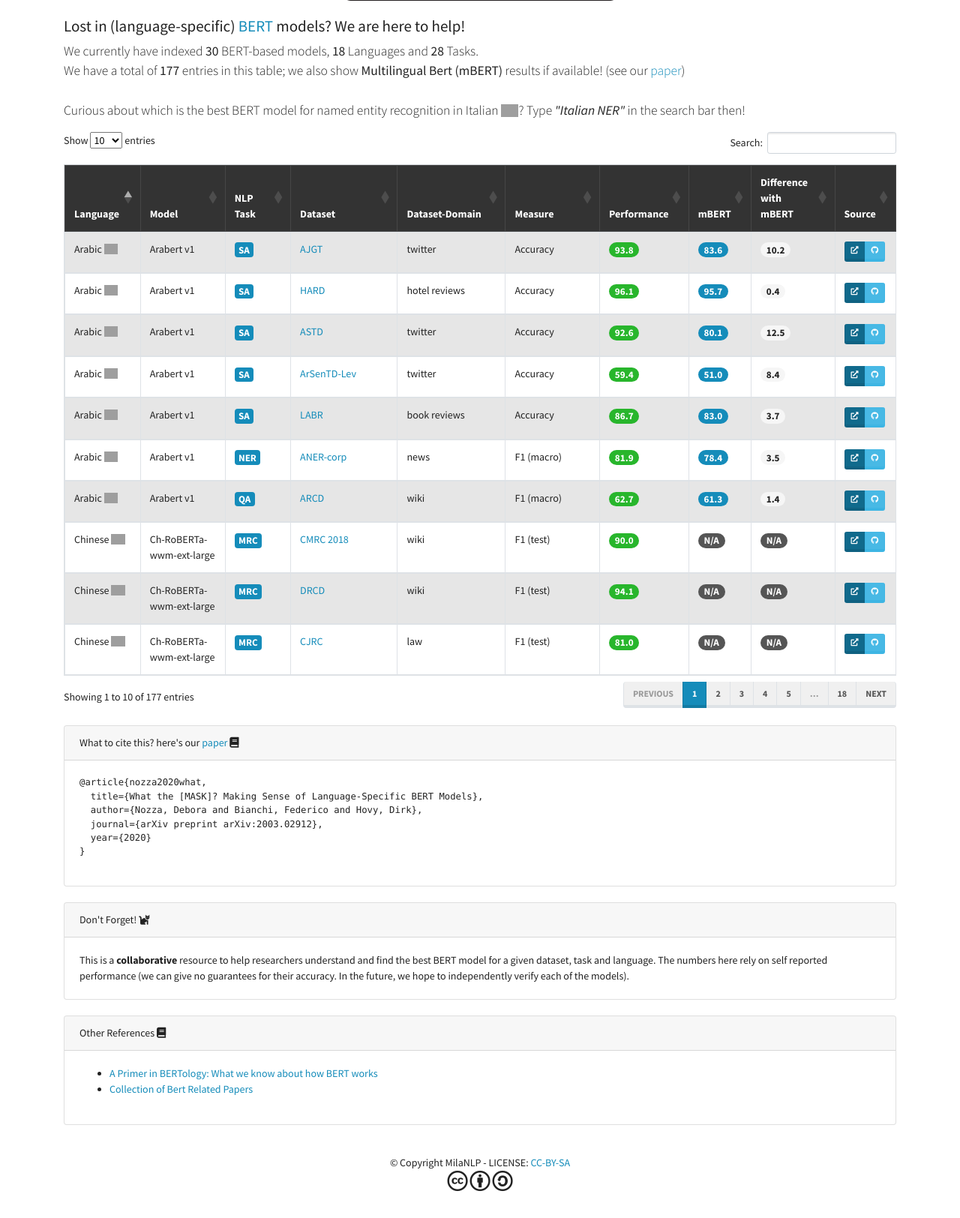
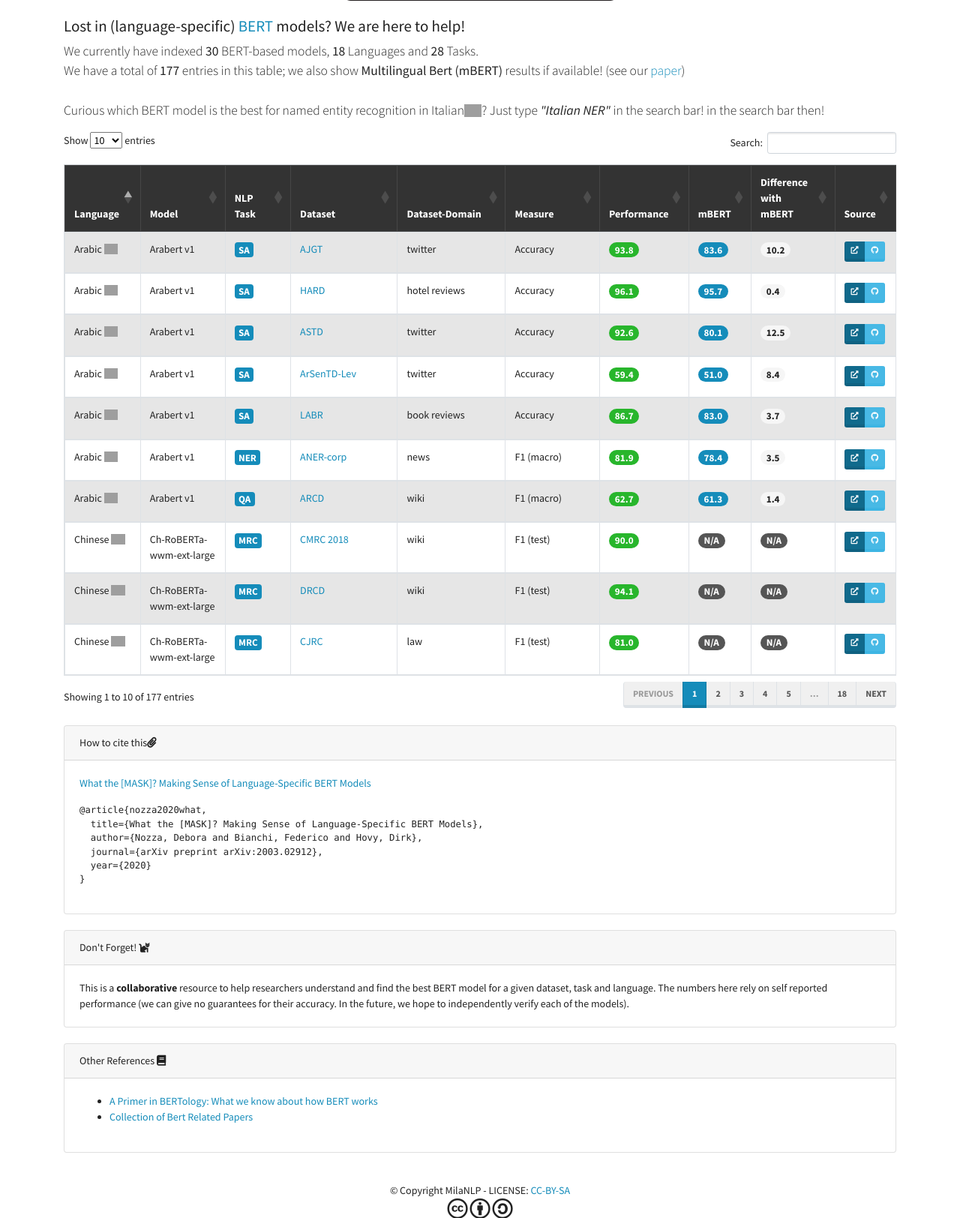
Before and after one commit to MilaNLProc/bertlang, a Flask app: page / in a window 1280 px wide. Shown: the part 215-1839 px from the top of the page at 75% size. Before the commit the page ends 1803 px from the top, so only its background shows below. Run offline with Flask 2, Linux system fonts and the light colour scheme; some libraries are stand-ins or nearby versions; grey boxes are pictures that could not be loaded.

Commit message:
fixing citation

```diff
--- a/templates/about.html
+++ b/templates/about.html
@@ -206,10 +206,11 @@
 
         <div class="card">
           <div class="card-header">
-            What to cite this? here's our <a href="https://arxiv.org/abs/2003.02912"> paper </a>  <i class="fas fa-book"></i>
+            How to cite this<i class="fas fa-paperclip"></i>
           </div>
           <div class="card-body">
-             <pre><p class="card-text">@article{nozza2020what,
+            <p><a href="https://arxiv.org/abs/2003.02912">What the [MASK]? Making Sense of Language-Specific BERT Models</a> </p>
+            <pre><p class="card-text">@article{nozza2020what,
   title={What the [MASK]? Making Sense of Language-Specific BERT Models},
   author={Nozza, Debora and Bianchi, Federico and Hovy, Dirk},
   journal={arXiv preprint arXiv:2003.02912},
--- a/templates/index.html
+++ b/templates/index.html
@@ -62,7 +62,7 @@
             <strong>{{stats.number_of_languages}} </strong> Languages and <strong>{{stats.number_of_tasks}} </strong> Tasks.
             <br> We have a total of <strong>{{stats.number_of_entries}}</strong> entries in this table; we also show
             <strong>Multilingual Bert (mBERT) </strong> results if available! (see our  <a href="https://arxiv.org/abs/2003.02912"> paper</a>) <br> <br>
-            Curious about which is the best BERT model for named entity recognition in Italian <span class="flag-icon flag-icon-it"></span>? Type <em>"Italian NER"</em>
+            Curious which BERT model is the best for named entity recognition in Italian<span class="flag-icon flag-icon-it"></span>? Just type <em>"Italian NER"</em> in the search bar!
             in the search bar then! <br> </p>
         </div>
 
@@ -130,9 +130,10 @@
 
         <div class="card">
           <div class="card-header">
-            What to cite this? here's our <a href="https://arxiv.org/abs/2003.02912"> paper </a>  <i class="fas fa-book"></i>
+            How to cite this<i class="fas fa-paperclip"></i>
           </div>
           <div class="card-body">
+             <p><a href="https://arxiv.org/abs/2003.02912">What the [MASK]? Making Sense of Language-Specific BERT Models</a> </p>
              <pre><p class="card-text">@article{nozza2020what,
   title={What the [MASK]? Making Sense of Language-Specific BERT Models},
   author={Nozza, Debora and Bianchi, Federico and Hovy, Dirk},
```
